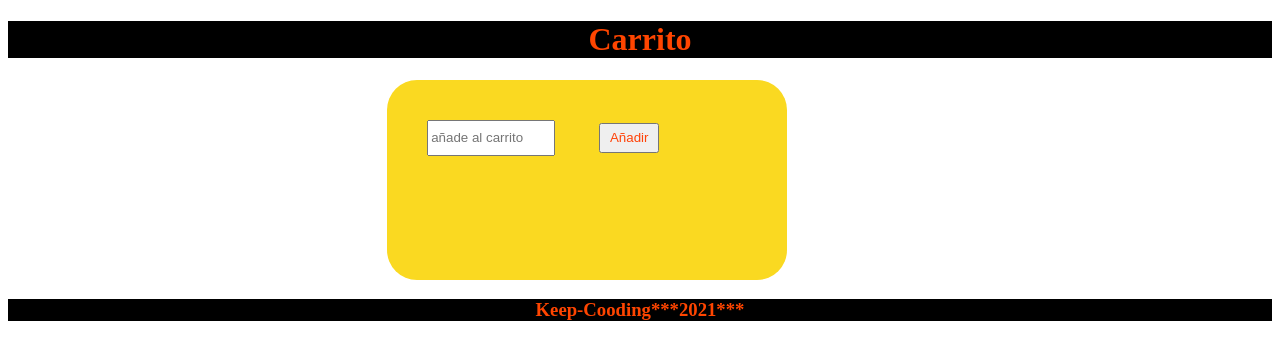
After one commit to Javierfiestasbotella/Practica-con-Flask, a Flask app: a page that uses ejercicos con flask(version2)/templates/añadir.html in a window 1280 px wide. The commit adds this page. Shown: the top 360 px of the page. Run offline with Flask 2, Linux system fonts and the light colour scheme.

Commit message:
practica con carrito de la compra en carpeta edicion2

```diff
--- /dev/null
+++ b/ejercicos con flask(version2)/app.py
@@ -0,0 +1,22 @@
+from flask import Flask, render_template, request, redirect
+
+app = Flask(__name__)#instancia
+
+productos = [] #lista vacía
+
+@app.route("/")#creamos la ruta principal
+def principal():
+	return render_template("index.html", productos=productos)#dirige al html principal y le asignamos una variable llamda variable en los argumentos
+
+@app.route("/añadir", methods=["GET", "POST"])#creamos otro html con /agregar y ponemos com argumentos los métodos post y get
+def añadir():
+	if request.method == "GET":#si el metodo es get que enviamos a través de la página
+		return render_template("añadir.html")#devolvemos al html /agregar
+	else:
+		carrito = request.form.get("carrito")
+		productos.append(carrito)#añadimos a la lista productos
+		return redirect("/")#volvemos al index o página principal
+
+
+if __name__ == "__main__":
+	app.run(debug=True)
--- /dev/null
+++ b/ejercicos con flask(version2)/templates/añadir.html
@@ -0,0 +1,45 @@
+{% extends "layout.html" %}
+
+{% block body %}
+<style type="text/css">
+
+.boton{
+	color:rgb(255, 66, 8);
+	margin-left: 10%;
+	width: 60px;
+	height: 30px;
+	margin-top: 10%;
+}
+.input{
+	color:rgb(255, 66, 8);
+	margin-left: 10%;
+	width: 120px;
+	height: 30px;
+	margin-top: 10%;
+
+}
+.titulo{
+	background-color: black;
+	color:orangered;
+	text-align: center;
+}
+#cuadro{
+	background: rgb(250, 217, 33);
+	border solid;
+	border-color: black;
+	width: 400px;
+	height: 200px;
+	margin-left: 30%;
+	border-radius: 30px;
+}
+</style>
+<h1 class=titulo>Carrito</h1>
+<div id=cuadro>
+<form action="{{ url_for('añadir') }}" method="post">
+	<input   class="input"type="texto" name="carrito" placeholder="añade al carrito">
+	<button class="boton" >Añadir</button>
+</form>
+</div>
+<footer><h3 class="titulo">Keep-Cooding***2021***</h3></footer>
+
+{% endblock %}
--- /dev/null
+++ b/ejercicos con flask(version2)/templates/layout.html
@@ -0,0 +1,10 @@
+<!DOCTYPE html>
+<html>
+<head>
+	<title>Tareas app</title>
+</head>
+<body>
+	{% block body %}
+	{% endblock %}
+</body>
+</html>
```
Also changed, not shown: ejercicos con flask(version2)/templates/index.html (added, +47 -0 lines), templates/index.html (+33 -7 lines), Logo.webp (deleted), templates/Logo (1).jpg (added), templates/OIP.jpg (added), templates/descarga.jpg (added).
